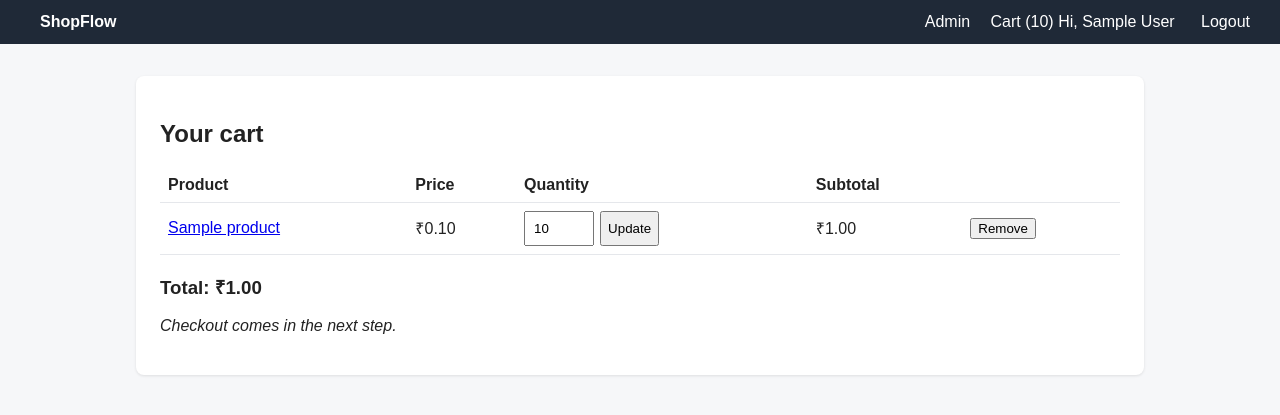
After one commit to Rutujabhapkar-byte/shopflow, a Flask app: page /cart in a window 1280 px wide. The commit adds this page. Shown: the top 415 px of the page. Run offline with Flask 3, Linux system fonts and the light colour scheme; a user stored in the database is signed in; tables that the repository leaves empty hold one stand-in row (values such as "Sample post").

Commit message:
Add shopping cart

```diff
--- a/app/routes.py
+++ b/app/routes.py
@@ -15,11 +15,11 @@ from flask import (
     url_for,
 )
 from flask_login import current_user, login_required, login_user, logout_user
-from sqlalchemy import text
+from sqlalchemy import func, text
 from werkzeug.security import check_password_hash, generate_password_hash
 
 from . import db
-from .models import Category, Product, User
+from .models import ActivityLog, CartItem, Category, OrderItem, Product, User
 
 bp = Blueprint("main", __name__)
 
@@ -215,7 +215,6 @@ def admin_categories():
 @bp.post("/admin/products/<int:product_id>/delete")
 @admin_required
 def admin_product_delete(product_id):
-    from .models import ActivityLog, CartItem, OrderItem
 
     p = db.session.get(Product, product_id)
     if not p:
@@ -237,3 +236,94 @@ def admin_product_delete(product_id):
 
     flash("Product deleted.")
     return redirect(url_for("main.admin_products"))
+
+
+# ---------- cart ----------
+
+@bp.app_context_processor
+def inject_cart_count():
+    if current_user.is_authenticated:
+        count = (
+            db.session.query(func.coalesce(func.sum(CartItem.quantity), 0))
+            .filter(CartItem.user_id == current_user.id)
+            .scalar()
+        )
+        return {"cart_count": int(count)}
+    return {"cart_count": 0}
+
+
+def cart_rows(user):
+    return (
+        db.session.query(CartItem, Product)
+        .join(Product, CartItem.product_id == Product.id)
+        .filter(CartItem.user_id == user.id)
+        .order_by(CartItem.id)
+        .all()
+    )
+
+
+@bp.get("/cart")
+@login_required
+def cart():
+    rows = cart_rows(current_user)
+    lines = [(item, p, item.quantity * p.price_paise) for item, p in rows]
+    total = sum(line[2] for line in lines)  # calculated on the server
+    return render_template("cart.html", lines=lines, total=total)
+
+
+@bp.post("/cart/add/<int:product_id>")
+@login_required
+def cart_add(product_id):
+    p = db.session.get(Product, product_id)
+    if not p or not p.active:
+        abort(404)
+    if p.stock <= 0:
+        flash("Sorry, that product is out of stock.")
+        return redirect(url_for("main.product", product_id=p.id))
+
+    qty = max(request.form.get("quantity", 1, type=int), 1)
+    item = CartItem.query.filter_by(user_id=current_user.id, product_id=p.id).first()
+    wanted = qty + (item.quantity if item else 0)
+    if wanted > p.stock:
+        wanted = p.stock
+        flash(f"Only {p.stock} available, so your cart has {p.stock}.")
+
+    if item:
+        item.quantity = wanted
+    else:
+        db.session.add(CartItem(user_id=current_user.id, product_id=p.id, quantity=wanted))
+    db.session.commit()
+    return redirect(url_for("main.cart"))
+
+
+@bp.post("/cart/update/<int:item_id>")
+@login_required
+def cart_update(item_id):
+    item = db.session.get(CartItem, item_id)
+    if not item or item.user_id != current_user.id:
+        abort(404)
+    qty = request.form.get("quantity", type=int)
+    if qty is None:
+        abort(400)
+
+    p = db.session.get(Product, item.product_id)
+    if qty > p.stock:
+        qty = p.stock
+        flash(f"Only {p.stock} available.")
+    if qty <= 0:
+        db.session.delete(item)
+    else:
+        item.quantity = qty
+    db.session.commit()
+    return redirect(url_for("main.cart"))
+
+
+@bp.post("/cart/remove/<int:item_id>")
+@login_required
+def cart_remove(item_id):
+    item = db.session.get(CartItem, item_id)
+    if not item or item.user_id != current_user.id:
+        abort(404)
+    db.session.delete(item)
+    db.session.commit()
+    return redirect(url_for("main.cart"))
--- a/app/templates/base.html
+++ b/app/templates/base.html
@@ -41,6 +41,7 @@
         {% if current_user.role == 'admin' %}
           <a href="{{ url_for('main.admin_products') }}">Admin</a>
         {% endif %}
+        <a href="{{ url_for('main.cart') }}">Cart ({{ cart_count }})</a>
         <span>Hi, {{ current_user.name }}</span>
         <form method="post" action="{{ url_for('main.logout') }}" style="display:inline">
           <button type="submit">Logout</button>
--- /dev/null
+++ b/app/templates/cart.html
@@ -0,0 +1,40 @@
+{% extends "base.html" %}
+{% block title %}Your cart - ShopFlow{% endblock %}
+{% block content %}
+  <h2>Your cart</h2>
+  {% if lines %}
+    <table>
+      <tr><th>Product</th><th>Price</th><th>Quantity</th><th>Subtotal</th><th></th></tr>
+      {% for item, p, line_total in lines %}
+        <tr>
+          <td>
+            {% if p.active %}
+              <a href="{{ url_for('main.product', product_id=p.id) }}">{{ p.name }}</a>
+            {% else %}
+              {{ p.name }} (no longer available)
+            {% endif %}
+          </td>
+          <td>{{ p.price_paise|inr }}</td>
+          <td>
+            <form method="post" action="{{ url_for('main.cart_update', item_id=item.id) }}"
+                  style="display:flex; gap:6px">
+              <input type="number" name="quantity" value="{{ item.quantity }}"
+                     min="0" max="{{ p.stock }}" style="width:70px; margin:0">
+              <button type="submit">Update</button>
+            </form>
+          </td>
+          <td>{{ line_total|inr }}</td>
+          <td>
+            <form method="post" action="{{ url_for('main.cart_remove', item_id=item.id) }}">
+              <button type="submit">Remove</button>
+            </form>
+          </td>
+        </tr>
+      {% endfor %}
+    </table>
+    <h3>Total: {{ total|inr }}</h3>
+    <p><em>Checkout comes in the next step.</em></p>
+  {% else %}
+    <p>Your cart is empty. <a href="{{ url_for('main.home') }}">Continue shopping</a></p>
+  {% endif %}
+{% endblock %}
```
Also changed, not shown: app/templates/product.html (+9 -1 lines).
